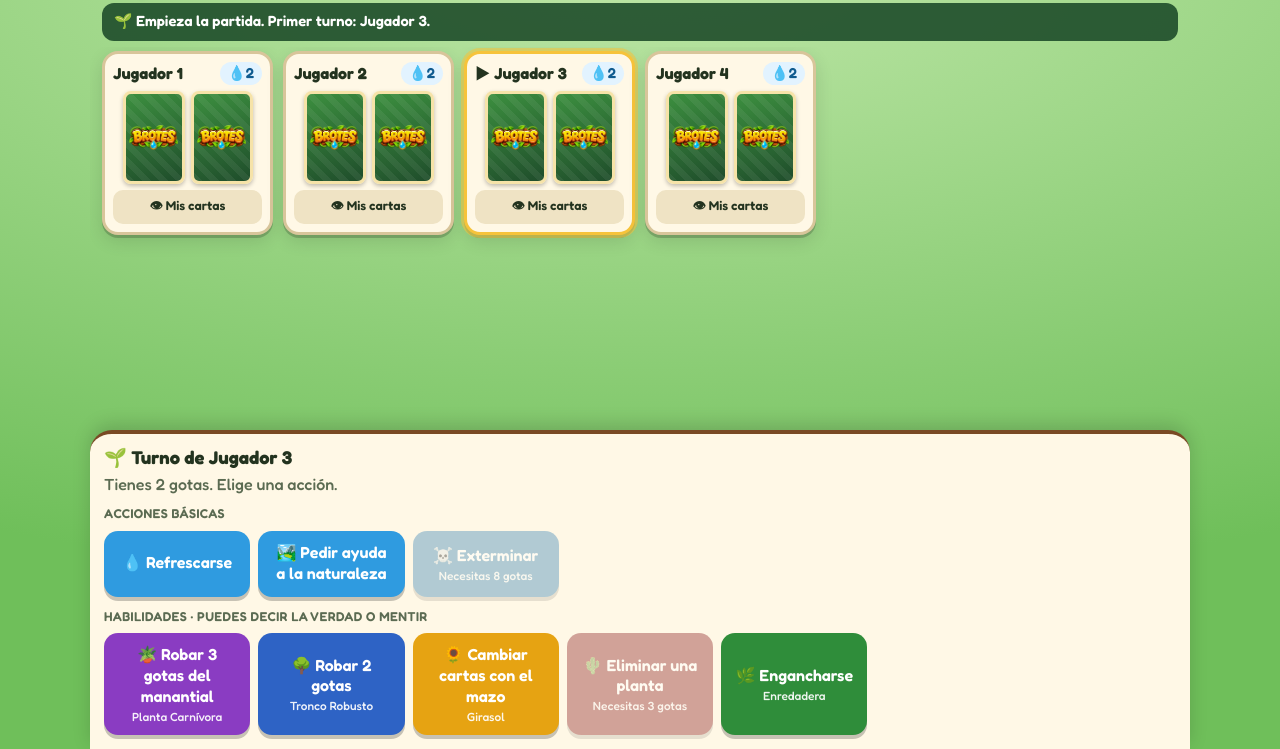
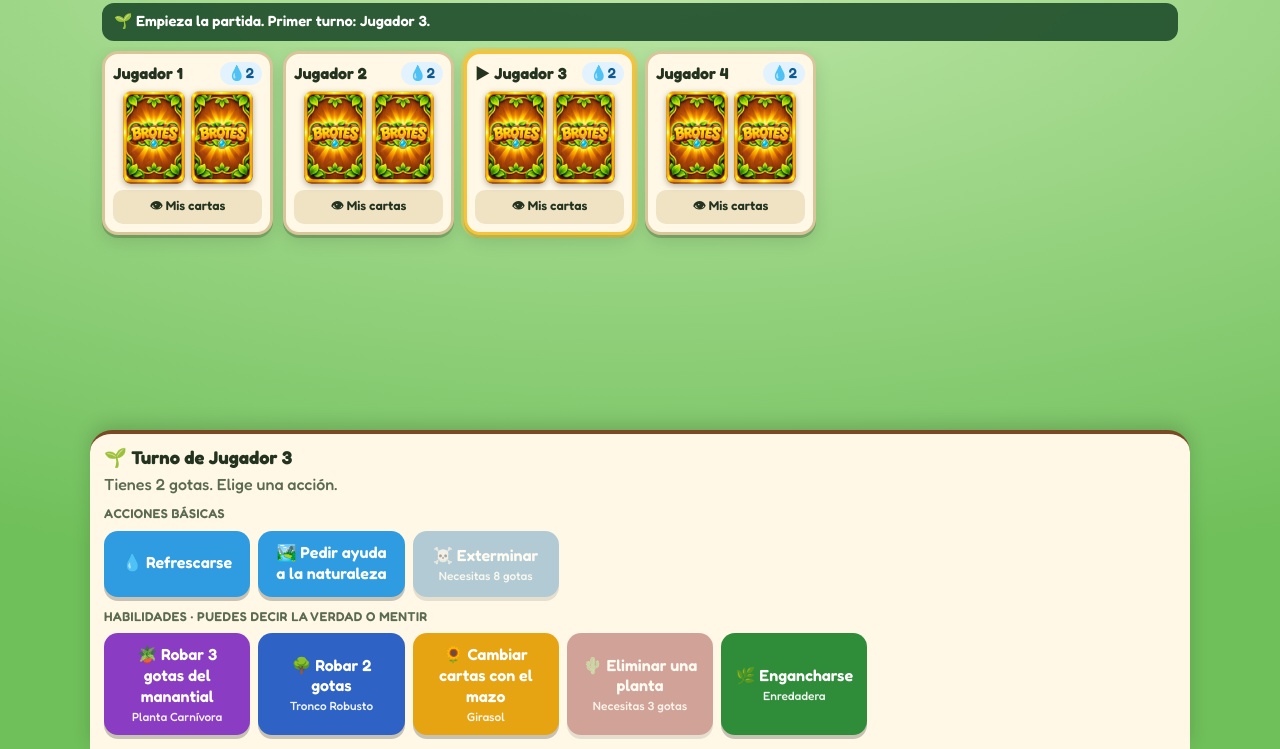
Before and after one commit to Franzua15/brotes, a plain HTML site: page index.html in a window 1280 px wide. Both pictures are taken after a click on the button "🌱 Empezar partida". Shown: the part 51-800 px from the top of the page. Drawn offline with Linux system fonts and the light colour scheme.

Commit message:
Nuevo reverso de cartas, Girasol corregido y guía actualizada
Co-Authored-By: Claude Opus 5.5 <noreply@anthropic.com>
Claude-Session: https://claude.ai/code/session_01AQDLLu62yTPg7Nhkzz2zXp

```diff
--- a/css/style.css
+++ b/css/style.css
@@ -150,11 +150,8 @@ button:focus-visible, input:focus-visible { outline: 3px solid var(--gold); outl
 }
 .card img { display: block; width: 100%; height: 100%; object-fit: cover; }
 .card.back {
-  background: url("../assets/logo.webp") center / 88% no-repeat,
-    repeating-linear-gradient(45deg, rgba(255, 255, 255, .06) 0 6px, transparent 6px 12px),
-    linear-gradient(160deg, #3c8f3f, #1f4d2b);
-  border: 3px solid #f6e3a8;
-  box-shadow: 0 2px 4px rgba(0, 0, 0, .25);
+  background: url("../assets/cartas/reverso.webp") center / 100% 100% no-repeat;
+  filter: drop-shadow(0 2px 3px rgba(0, 0, 0, .3));
 }
 .card.face { box-shadow: 0 2px 4px rgba(0, 0, 0, .25); }
 .card.lost { filter: grayscale(1) brightness(.75); position: relative; }
```
Also changed, not shown: assets/cartas/girasol.webp, assets/cartas/reverso.webp (added), assets/guia/personajes.webp.
